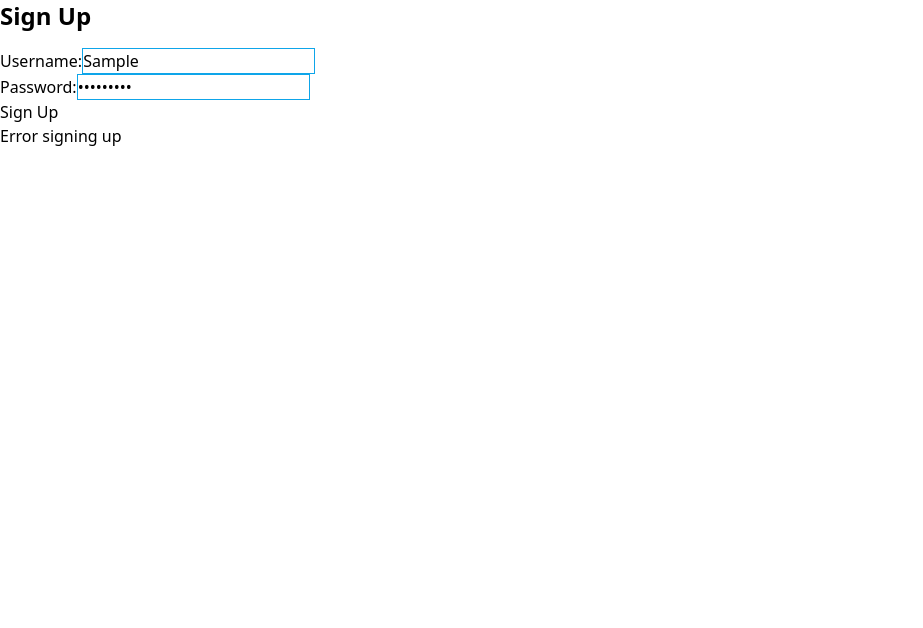
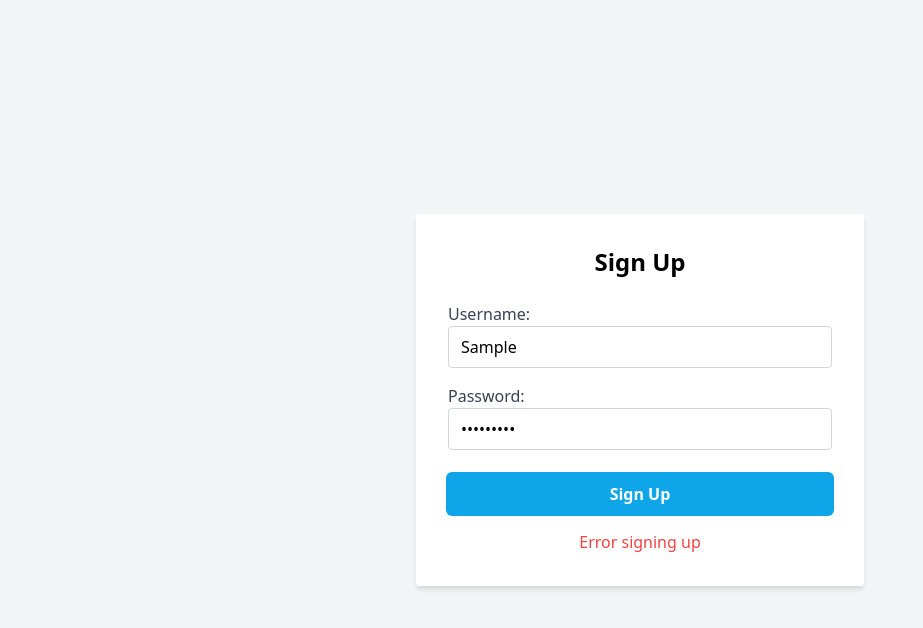
Before and after one commit to Nervxz/Message_Board_Base, a React (Vite) app in the folder FrontEnd/: page /signup in a window 1280 px wide. Both pictures are taken after typing "Sample", "Sample123" into the empty fields and a click on the button "Sign Up". Shown: the top 628 px of the page, without its empty margins (0-923 px from the left). Built offline with nearby package versions, Linux system fonts and the light colour scheme; no server answers.

Commit message:
fixing SignIn SignUp form

```diff
--- a/FrontEnd/src/components/CreateTopic.jsx
+++ b/FrontEnd/src/components/CreateTopic.jsx
@@ -36,7 +36,7 @@
   };
 
   return (
-    <div className="max-w-md mx-auto mt-10 p-6 bg-black shadow-md rounded-md">
+    <div className="max-w-md mx-auto mt-10 p-6 bg-white shadow-md rounded-md">
       <h2 className="text-2xl font-bold mb-4 text-center">Create Topics</h2>
       <form onSubmit={handleSubmit}>
         <div className="mb-4">
--- a/FrontEnd/src/components/SignIn.jsx
+++ b/FrontEnd/src/components/SignIn.jsx
@@ -31,30 +31,39 @@
   };
 
   return (
-    <form onSubmit={handleSubmit}>
-      <div>
-        <h2 className="text-2xl font-bold mb-4">Sign In</h2>
-        <label>Username:</label>
+    <div className="flex items-center justify-center min-h-screen bg-gray-100">
+      <form
+        onSubmit={handleSubmit}
+        className="w-full max-w-md p-8 bg-white rounded shadow-md"
+      >
+        <h2 className="text-2xl font-bold mb-6 text-center">Sign In</h2>
+        <div className="mb-4">
+          <label className="block text-gray-700">Username:</label>
           <input
-          className="border border-sky-500"
+            className="w-full px-3 py-2 border border-gray-300 rounded focus:outline-none focus:ring-2 focus:ring-sky-500"
             type="text"
             value={username}
             onChange={(e) => setUsername(e.target.value)}
           />
         </div>
-      <div>
-        <label>Password:</label>
-
+        <div className="mb-6">
+          <label className="block text-gray-700">Password:</label>
           <input
-          className="border border-sky-500"
+            className="w-full px-3 py-2 border border-gray-300 rounded focus:outline-none focus:ring-2 focus:ring-sky-500"
             type="password"
             value={password}
             onChange={(e) => setPassword(e.target.value)}
           />
         </div>
-      <button type="submit">Sign In</button>
-      {message && <p>{message}</p>}
+        <button
+          type="submit"
+          className="w-full py-2 bg-sky-500 text-white font-bold rounded hover:bg-sky-600 focus:outline-none focus:ring-2 focus:ring-sky-500"
+        >
+          Sign In
+        </button>
+        {message && <p className="mt-4 text-center text-red-500">{message}</p>}
       </form>
+    </div>
   );
 };
 
--- a/FrontEnd/src/components/SignUp.jsx
+++ b/FrontEnd/src/components/SignUp.jsx
@@ -8,6 +8,7 @@
   const [password, setPassword] = useState("");
   const [message, setMessage] = useState("");
   const navigate = useNavigate();
+
   // Handle sign up
   const handleSubmit = async (e) => {
     e.preventDefault();
@@ -26,29 +27,39 @@
   };
 
   return (
-    <form onSubmit={handleSubmit}>
-      <div>
-        <h2 className="text-2xl font-bold mb-4">Sign Up</h2>
-        <label>Username:</label>
+    <div className="flex items-center justify-center min-h-screen bg-gray-100">
+      <form
+        onSubmit={handleSubmit}
+        className="w-full max-w-md p-8 bg-white rounded shadow-md"
+      >
+        <h2 className="text-2xl font-bold mb-6 text-center">Sign Up</h2>
+        <div className="mb-4">
+          <label className="block text-gray-700">Username:</label>
           <input
-          className="border border-sky-500"
+            className="w-full px-3 py-2 border border-gray-300 rounded focus:outline-none focus:ring-2 focus:ring-sky-500"
             type="text"
             value={username}
             onChange={(e) => setUsername(e.target.value)}
           />
         </div>
-      <div>
-        <label>Password:</label>
+        <div className="mb-6">
+          <label className="block text-gray-700">Password:</label>
           <input
-          className="border border-sky-500"
+            className="w-full px-3 py-2 border border-gray-300 rounded focus:outline-none focus:ring-2 focus:ring-sky-500"
             type="password"
             value={password}
             onChange={(e) => setPassword(e.target.value)}
           />
         </div>
-      <button type="submit">Sign Up</button>
-      {message && <p>{message}</p>}
+        <button
+          type="submit"
+          className="w-full py-2 bg-sky-500 text-white font-bold rounded hover:bg-sky-600 focus:outline-none focus:ring-2 focus:ring-sky-500"
+        >
+          Sign Up
+        </button>
+        {message && <p className="mt-4 text-center text-red-500">{message}</p>}
       </form>
+    </div>
   );
 };
 
```
Lines whose indentation alone changed are shown as unchanged.
